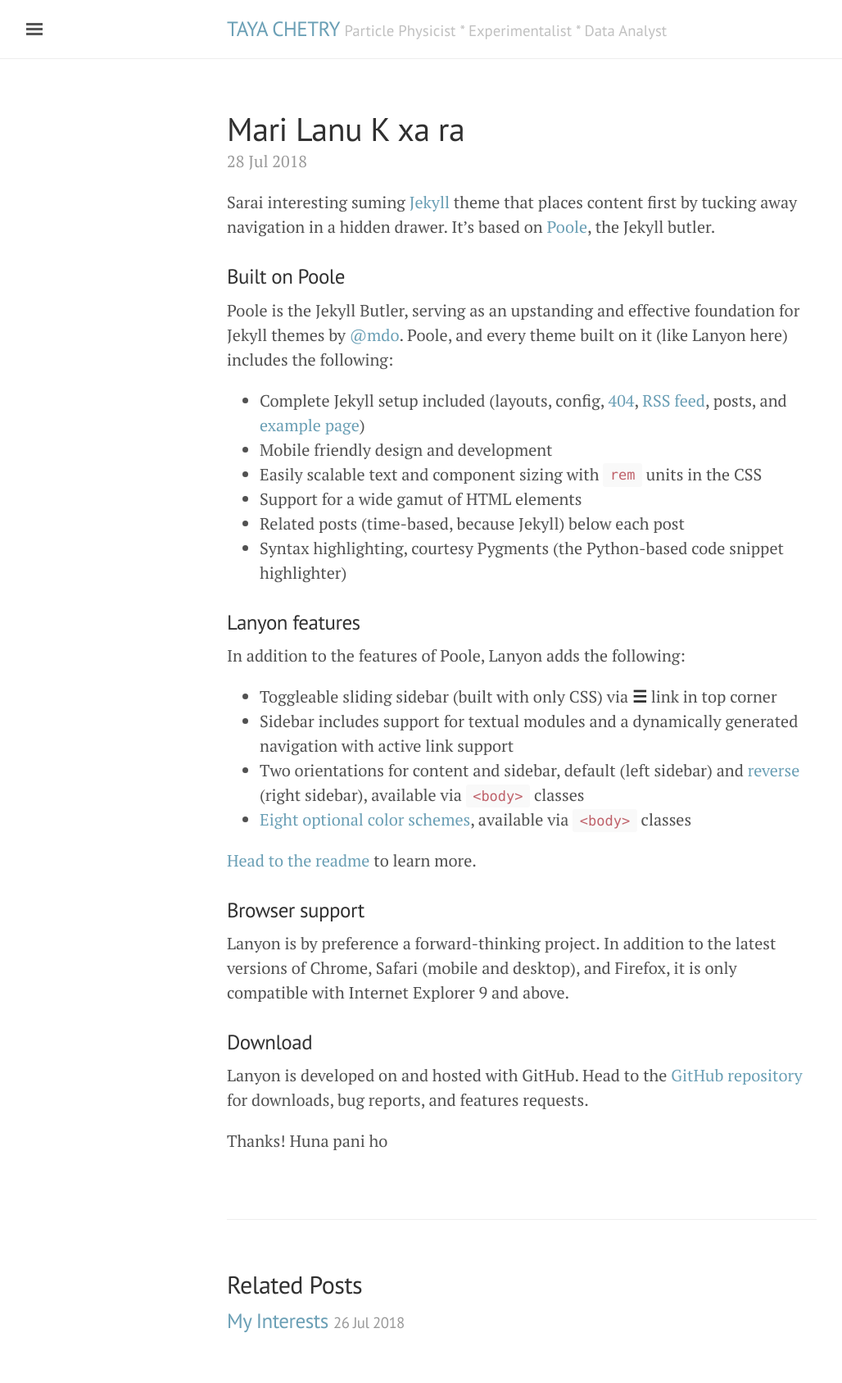
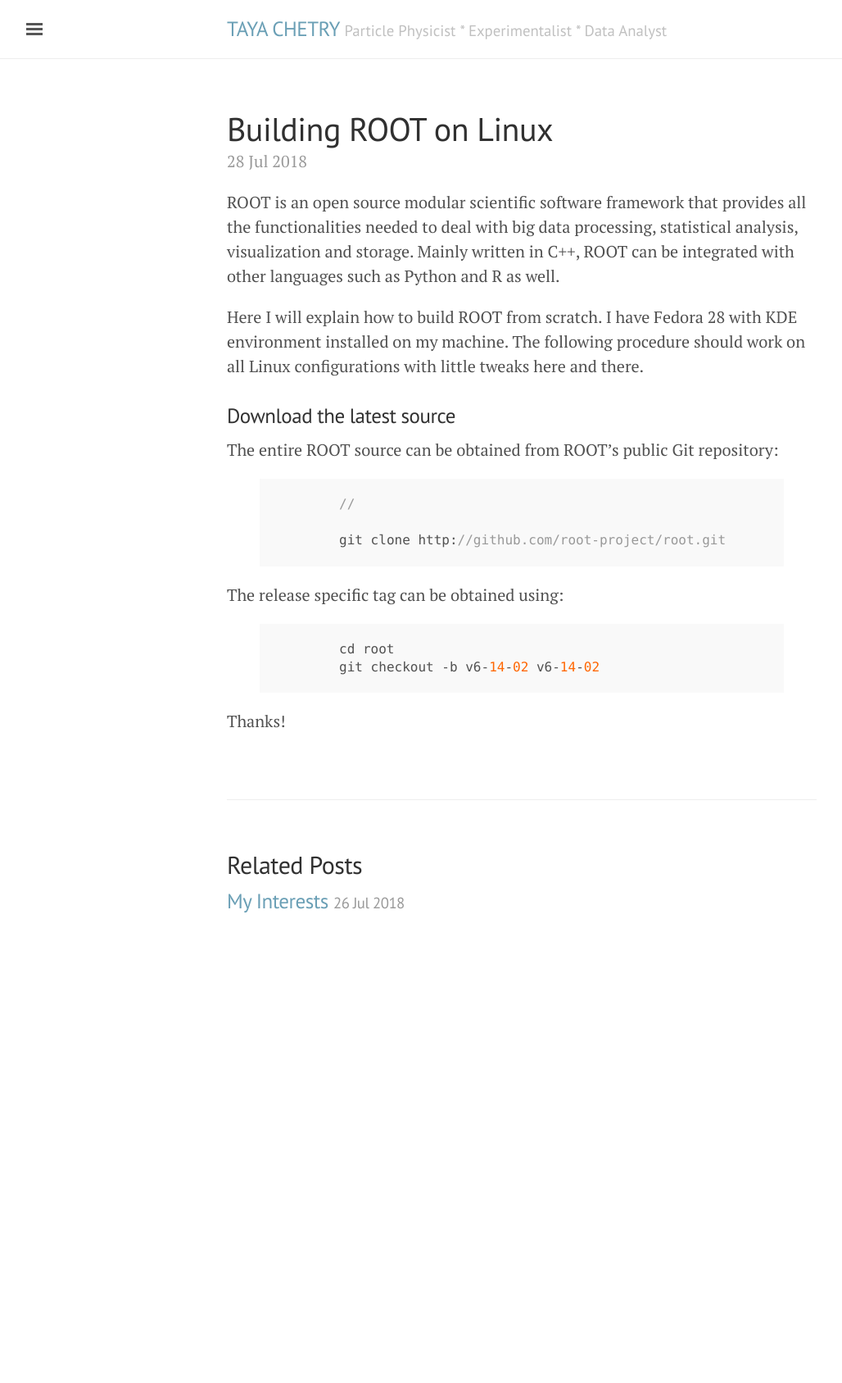
Before and after one commit to tchetry/tchetry.github.io, a Jekyll site: the page built from _posts/2018-07-28-interesting.md, in a window 1280 px wide. Shown: the whole page at 82% size, without its empty margins (3-1031 px from the left). Built offline with Jekyll 4.4.1, drawn with Linux system fonts in a browser that asks for light colours; after the commit the page ends 1175 px from its top, so only the background shows below that.

Commit message:
installing ROOT

```diff
--- a/_posts/2018-07-28-interesting.md
+++ b/_posts/2018-07-28-interesting.md
@@ -1,40 +1,23 @@
 ---
 layout: post
-title: Mari Lanu K xa ra
+title: Building ROOT on Linux
 ---
 
-Sarai interesting
-suming [Jekyll](http://jekyllrb.com) theme that places content first by tucking away navigation in a hidden drawer. It's based on [Poole](http://getpoole.com), the Jekyll butler.
+ROOT is an open source modular scientific software framework that provides all the functionalities needed to deal with big data processing, statistical analysis, visualization and storage. Mainly written in C++, ROOT can be integrated with other languages such as Python and R as well.
 
-### Built on Poole
+Here I will explain how to build ROOT from scratch. I have Fedora 28 with KDE environment installed on my machine. The following procedure should work on all Linux configurations with little tweaks here and there.
 
-Poole is the Jekyll Butler, serving as an upstanding and effective foundation for Jekyll themes by [@mdo](https://twitter.com/mdo). Poole, and every theme built on it (like Lanyon here) includes the following:
 
-* Complete Jekyll setup included (layouts, config, [404](/404), [RSS feed](/atom.xml), posts, and [example page](/about))
-* Mobile friendly design and development
-* Easily scalable text and component sizing with `rem` units in the CSS
-* Support for a wide gamut of HTML elements
-* Related posts (time-based, because Jekyll) below each post
-* Syntax highlighting, courtesy Pygments (the Python-based code snippet highlighter)
-
-### Lanyon features
-
-In addition to the features of Poole, Lanyon adds the following:
-
-* Toggleable sliding sidebar (built with only CSS) via **☰** link in top corner
-* Sidebar includes support for textual modules and a dynamically generated navigation with active link support
-* Two orientations for content and sidebar, default (left sidebar) and [reverse](https://github.com/poole/lanyon#reverse-layout) (right sidebar), available via `<body>` classes
-* [Eight optional color schemes](https://github.com/poole/lanyon#themes), available via `<body>` classes
-
-[Head to the readme](https://github.com/poole/lanyon#readme) to learn more.
-
-### Browser support
-
-Lanyon is by preference a forward-thinking project. In addition to the latest versions of Chrome, Safari (mobile and desktop), and Firefox, it is only compatible with Internet Explorer 9 and above.
-
-### Download
-
-Lanyon is developed on and hosted with GitHub. Head to the <a href="https://github.com/poole/lanyon">GitHub repository</a> for downloads, bug reports, and features requests.
+### Download the latest source
+The entire ROOT source can be obtained from ROOT's public Git repository:
+{% highlight js %}
+	//
+	git clone http://github.com/root-project/root.git
+{% endhighlight %}
+The release specific tag can be obtained using:
+{% highlight js %}
+	cd root
+	git checkout -b v6-14-02 v6-14-02
+{% endhighlight %}
 
 Thanks!
-Huna pani ho
```
